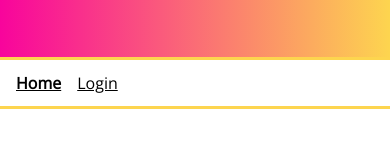
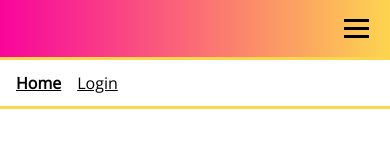
Before and after one commit to nghilevi/react-lab, a React (Create React App) app in the folder styled-component-lab/: page / in a window 390 px wide. Shown: the top 160 px of the page. Built offline with nearby package versions, Linux system fonts and the light colour scheme.

Commit message:
added mobile burger menu icon

```diff
--- a/styled-component-lab/src/components/common/Header.js
+++ b/styled-component-lab/src/components/common/Header.js
@@ -57,11 +57,30 @@ const StyledLink = styled(Link)`
     color: black
 `
 
+const MobileMenuIcon = styled.div`
+    margin: auto 0 auto auto; // when container is display flex, setting right 0 and left auto will push it to the right
+    width: 25px;
+    min-width: 25px;
+    padding: 5px;
+
+    >div{
+        height: 3px;
+        background: black;
+        margin: 5px 0;
+        width: 100%;
+    }
+`
+
 export function Header(){
     const {pathname} = useLocation()
 
     return(
         <HeaderWrapper>
+            <MobileMenuIcon>
+                <div />
+                <div />
+                <div />
+            </MobileMenuIcon>
             <Menu>
                 <StyledLink to="/" isActive={pathname === '/'}>Home</StyledLink>
                 <StyledLink to="/login" isActive={pathname === '/login'}>Login</StyledLink>
```
